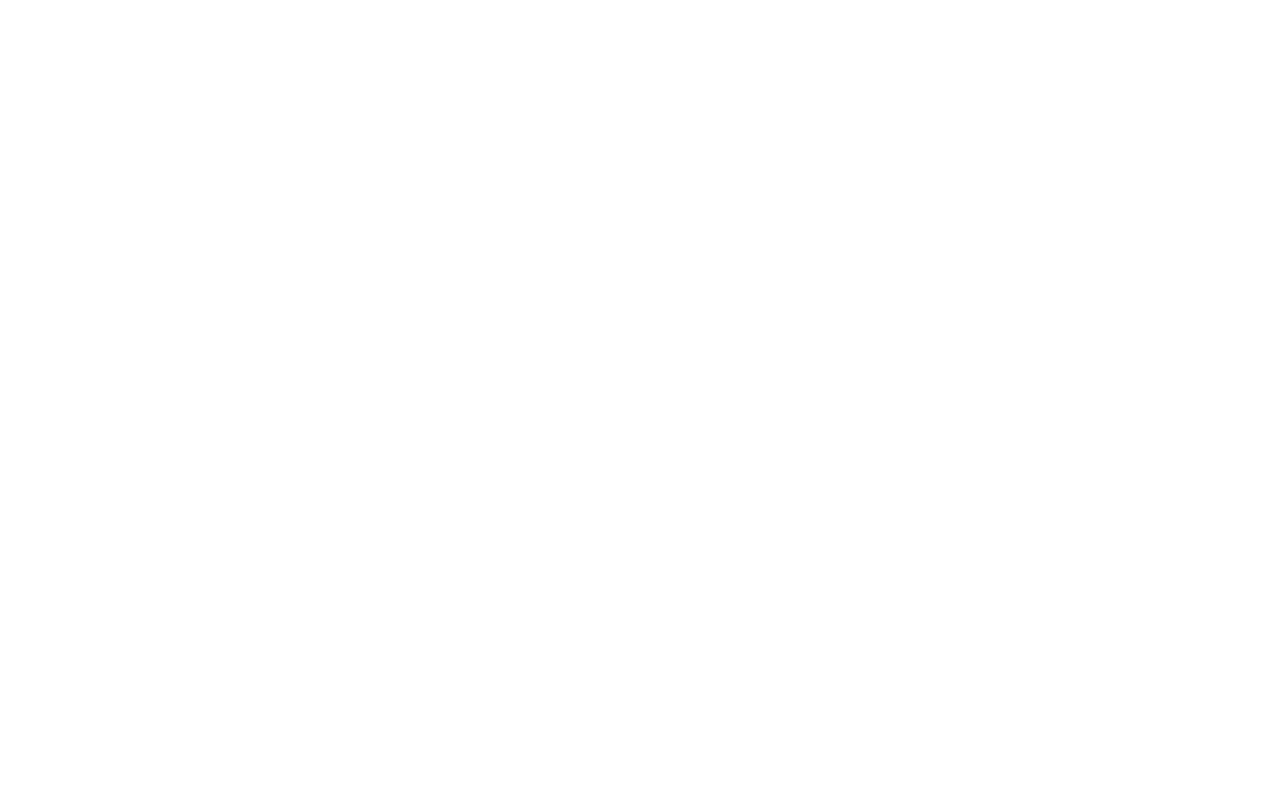
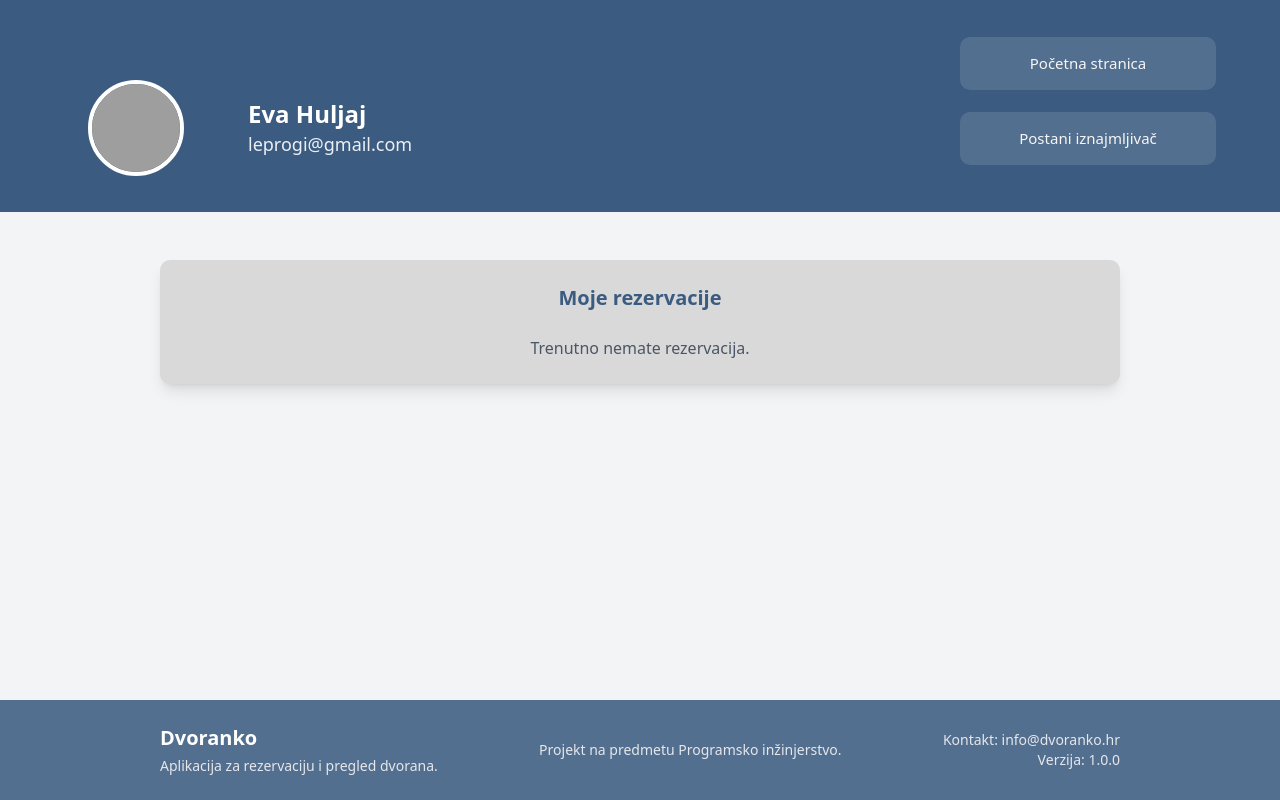
Before and after one commit to LeProgi/Dvoranko, a React (Vite) app in the folder source_code/frontend/dvoranko-frontend/: page /my-profile in a window 1280 px wide. Before the commit this address had no page. Built offline with nearby package versions, Linux system fonts and the light colour scheme; grey boxes are pictures that could not be loaded.

Commit message:
Profile page
Napravljen kostur stranice profila sa izmišljenim podatcima, potrebno povezati s bazom i povući podatke o korisniku

```diff
--- a/source_code/frontend/dvoranko-frontend/src/App.jsx
+++ b/source_code/frontend/dvoranko-frontend/src/App.jsx
@@ -6,6 +6,7 @@
 import EventBoard from './pages/EventBoard';
 import VenuePage from './pages/VenuePage';
 import MapPage from './pages/MapPage';
+import ProfilePage from './pages/ProfilePage';
 
 const App = () => {
 
@@ -16,6 +17,7 @@
         <Route path="/event-board" element={<EventBoard />} />
         <Route path="/venue/:id" element={<VenuePage/>}/>
         <Route path="/maps" element={<MapPage/>}/>
+        <Route path='/my-profile' element={<ProfilePage/>}/>
       </Routes>
     </Router>
   )
--- a/source_code/frontend/dvoranko-frontend/src/main.jsx
+++ b/source_code/frontend/dvoranko-frontend/src/main.jsx
@@ -2,7 +2,7 @@
 import { createRoot } from 'react-dom/client'
 import './index.css'
 import App from './App.jsx'
-import { urlPublic as url } from './URL.js'
+import { urlLocal as url } from './URL.js'
 
 export { url };
 
--- a/source_code/frontend/dvoranko-frontend/src/pages/Home.jsx
+++ b/source_code/frontend/dvoranko-frontend/src/pages/Home.jsx
@@ -76,12 +76,14 @@
             </Link>
             <Button variant="default" title="O nama" />
             {user ? (
+                <Link to="/my-profile">
                 <img
               src={user.pictureUrl}
               alt={user.name}
               className="w-10 h-10 rounded-full border-2 border-white cursor-pointer"
               title={user.name}
             />
+            </Link>
             ):<Button variant="default" title="prijavi se"  onClick={handleGoogleLogin}/>
 }
 
--- /dev/null
+++ b/source_code/frontend/dvoranko-frontend/src/pages/ProfilePage.jsx
@@ -0,0 +1,61 @@
+import { useEffect, useState } from "react";
+import { Link } from "react-router-dom";
+import { url } from "../main.jsx";
+import Button from "../components/Button.jsx";
+import Footer from "../components/Footer";
+
+
+const ProfilePage = () => {
+    //neki moji podatci za probu
+  const [user, setUser] = useState({
+    name: "Eva",
+    surname: "Huljaj",
+    email: "leprogi@gmail.com",
+    pictureUrl:
+      "https://cdn-icons-png.flaticon.com/512/847/847969.png",
+  });
+
+  return (
+    <div className="flex flex-col min-h-screen items-center bg-gray-100">
+
+        <div className="relative bg-[#3B5B80] w-full pb-5 px-[5vw] flex flex-row justify-between items-center text-white">
+
+            <div className="flex flex-row items-center gap-[5vw] mt-16 bg-[#3B5B80] px-6 py-4 rounded-2xl ">
+            <img
+            src={user.pictureUrl}
+            alt={user.name}
+            className="w-24 h-24 rounded-full border-4 border-white object-cover"
+            />
+                <div className="text-left">
+                    <h2 className="text-2xl font-semibold">
+                    {user.name} {user.surname}
+                    </h2>
+                    <p className="text-lg opacity-90">{user.email}</p>
+                </div>
+            </div>
+            <div className="flex flex-col justify-center gap-[1vw]">
+
+                <Link to="/" className="w-[20vw] block">
+                    <Button variant="default" title="Početna stranica" />
+                </Link>
+                <Link className="w-[20vw] block">
+                    <Button variant="default" title="Postani iznajmljivač" />
+                </Link>
+            </div>
+        </div>
+
+
+        <div className="flex flex-col w-3/4 bg-[#d9d9d9] shadow-lg rounded-[10px] items-center py-6 mt-12 mb-12">
+            <h2 className="text-xl font-semibold mb-6 text-[#3B5B80]">
+            Moje rezervacije
+            </h2>
+
+            <p className="text-gray-600">Trenutno nemate rezervacija.</p>
+        </div>
+
+        <Footer />
+    </div>
+  );
+};
+
+export default ProfilePage;
```
